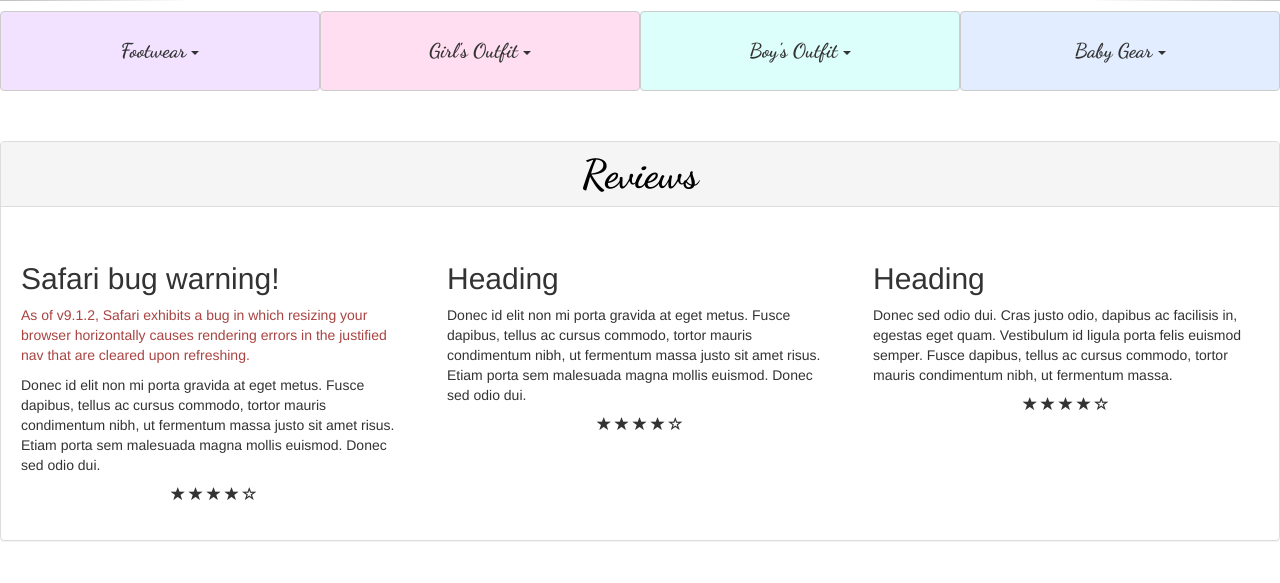
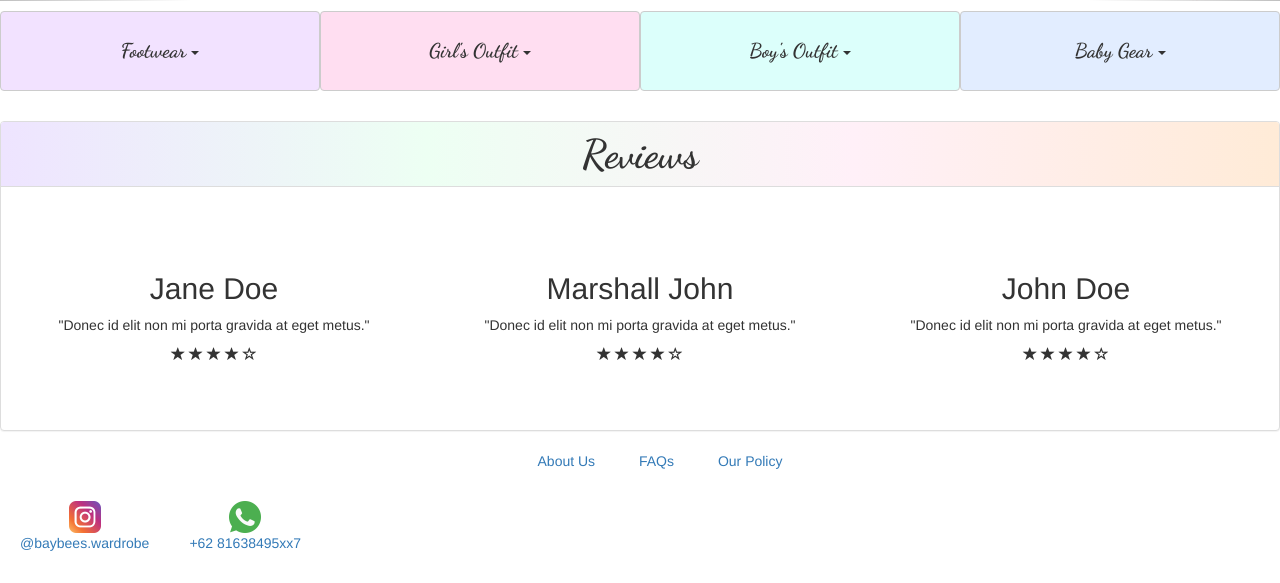
Before and after one commit to kzyc26/Toko-Pojok-70, a PHP site: page /html/HomePage.html in a window 1280 px wide. Shown: the part 465-1048 px from the top of the page. Before the commit the page ends 1006 px from the top, so only its background shows below. Run offline with PHP 8.4, Linux system fonts and the light colour scheme.

Commit message:
nama navbar > template
soalnya tak tambahi footer

```diff
--- a/project kelompok/css/homepage.css
+++ b/project kelompok/css/homepage.css
@@ -1,8 +1,3 @@
-/* *{
-    height: 100%;
-} */
-
-/* color selection  */
 .pink {
     background-color: #FFDEF1;
 }
@@ -115,14 +110,47 @@
 .panel-font{
     font-family: 'Dancing Script', cursive;
     font-size: 40px;
-    color: black;
     text-align: center;
+    padding: 0;
 }
 
+.panel-heading{
+    background-image: linear-gradient( to right,#EEE4FF, #EDFFF3, #FFF0F8,#FFEBD7);
+}
+
+/* review */
 .rating{
     text-align: center;
 }
 
 .col-lg-4{
-    padding: 20px;
+    padding: 50px;
 }
+
+.col-lg-4 h2, .col-lg-4 p{
+    text-align: center;
+}
+
+/* footer */
+.footer{
+    text-align: center;
+}
+.footer ul li {display: inline-block;
+    position: relative;}
+
+.footer ul li a {padding: 10px 20px;
+text-decoration: none;}
+
+.footer .contact{
+    margin: 20px;
+    float: left;
+}
+
+.footer img{
+    height: 32px;
+    width: auto;
+}
+
+.contact-container{
+    position: relative;
+    margin: auto;}
--- a/project kelompok/html/HomePage.html
+++ b/project kelompok/html/HomePage.html
@@ -176,7 +176,7 @@
     </ul>
   </div>
 </div>
-<br><br><br><br><br><br><br>
+<br><br><br><br><br><br>
 
 <!-- cust. reviews -->
 <div class="panel panel-default">
@@ -186,9 +186,9 @@
   <div class="panel-body">
     <div class="row">
       <div class="col-lg-4">
-        <h2>Safari bug warning!</h2>
-        <p class="text-danger">As of v9.1.2, Safari exhibits a bug in which resizing your browser horizontally causes rendering errors in the justified nav that are cleared upon refreshing.</p>
-        <p>Donec id elit non mi porta gravida at eget metus. Fusce dapibus, tellus ac cursus commodo, tortor mauris condimentum nibh, ut fermentum massa justo sit amet risus. Etiam porta sem malesuada magna mollis euismod. Donec sed odio dui. </p>
+        <h2>Jane Doe</h2>
+        <p>"Donec id elit non mi porta gravida at eget metus."</p>
+        <!-- <p>Donec id elit non mi porta gravida at eget metus. Fusce dapibus, tellus ac cursus commodo, tortor mauris condimentum nibh, ut fermentum massa justo sit amet risus. Etiam porta sem malesuada magna mollis euismod. Donec sed odio dui. </p> -->
         <div class="rating">
           <span class="glyphicon glyphicon-star"></span>
           <span class="glyphicon glyphicon-star"></span>
@@ -199,8 +199,8 @@
         <!-- <p><a class="btn btn-primary" href="#" role="button">View details »</a></p> -->
       </div>
       <div class="col-lg-4">
-        <h2>Heading</h2>
-        <p>Donec id elit non mi porta gravida at eget metus. Fusce dapibus, tellus ac cursus commodo, tortor mauris condimentum nibh, ut fermentum massa justo sit amet risus. Etiam porta sem malesuada magna mollis euismod. Donec sed odio dui. </p>
+        <h2>Marshall John</h2>
+        <p>"Donec id elit non mi porta gravida at eget metus."</p>
         <div class="rating">
           <span class="glyphicon glyphicon-star"></span>
           <span class="glyphicon glyphicon-star"></span>
@@ -211,8 +211,8 @@
         <!-- <p><a class="btn btn-primary" href="#" role="button">View details »</a></p> -->
      </div>
       <div class="col-lg-4">
-        <h2>Heading</h2>
-        <p>Donec sed odio dui. Cras justo odio, dapibus ac facilisis in, egestas eget quam. Vestibulum id ligula porta felis euismod semper. Fusce dapibus, tellus ac cursus commodo, tortor mauris condimentum nibh, ut fermentum massa.</p>
+        <h2>John Doe</h2>
+        <p>"Donec id elit non mi porta gravida at eget metus."</p>
         <div class="rating">
           <span class="glyphicon glyphicon-star"></span>
           <span class="glyphicon glyphicon-star"></span>
@@ -226,8 +226,24 @@
   </div>
 </div>
 
-<footer>
+<footer class="footer">
+  <div class="footer-container">
 
+    <ul class="footer-list">
+      <li><a href="#">About Us</a></li>
+      <li><a href="#">FAQs</a></li>
+      <li><a href="#">Our Policy</a></li>
+    </ul>
+    <div class="contact-container">
+    <div class="contact"><a href="#"><img src="../assets/images/instagram logo.png">
+      <p>@baybees.wardrobe</p>
+    </a></div>
+    <div class="contact"><a href="#"><img src="../assets/images/Whatsapp.png">
+      <p>+62 81638495xx7</p>
+    </a></div>
+    </div>
+
+  </div>
 </footer>
 
 <link href="../assets/bootstrap-3.4.1-dist/css/bootstrap.css" rel="stylesheet">
```
Also changed, not shown: project kelompok/css/template.css (renamed from project kelompok/css/navbar.css, +14 -11 lines), project kelompok/assets/images/Whatsapp.png (added), project kelompok/assets/images/instagram logo.png (added), project kelompok/html/Template.html (renamed from project kelompok/html/NavBar.html).
